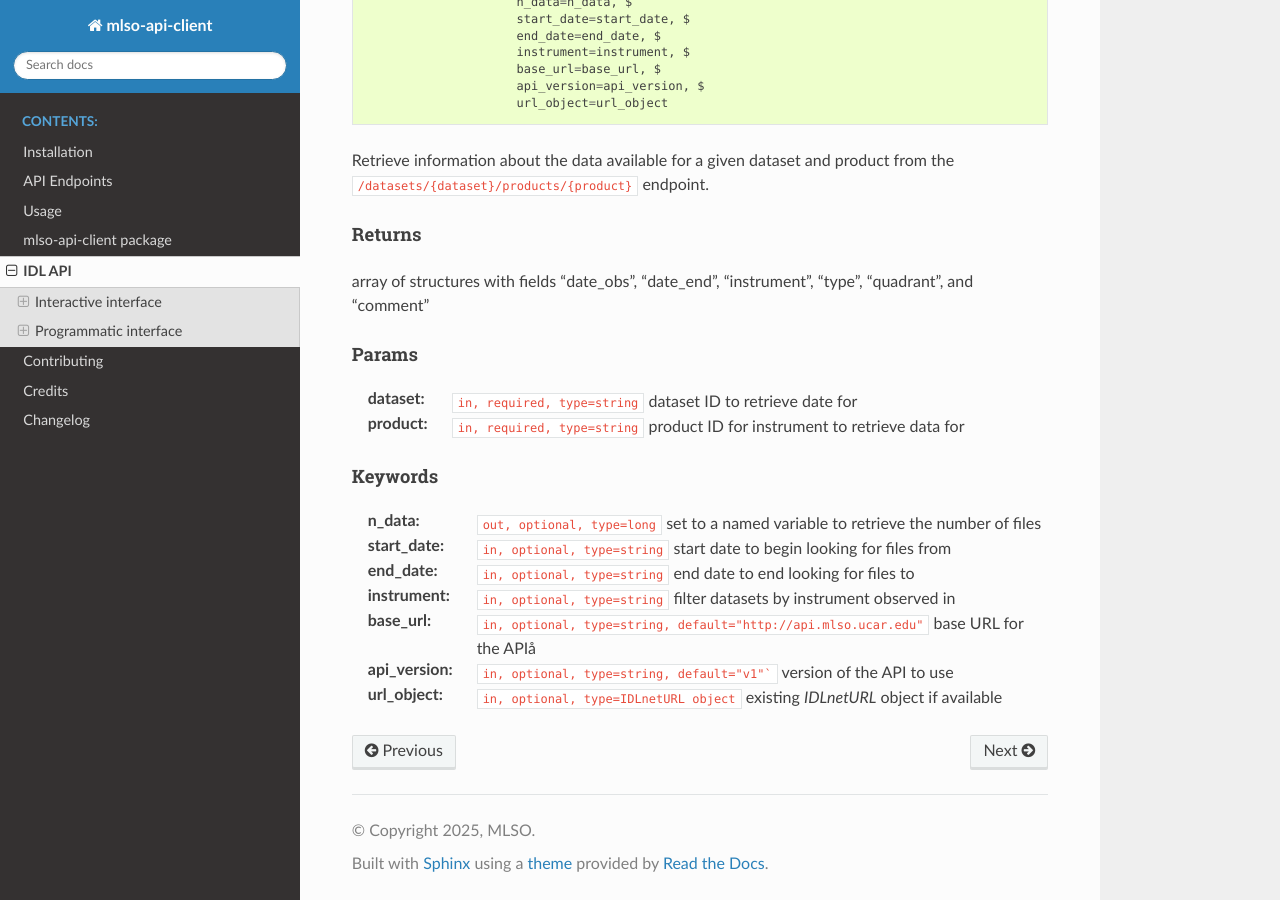
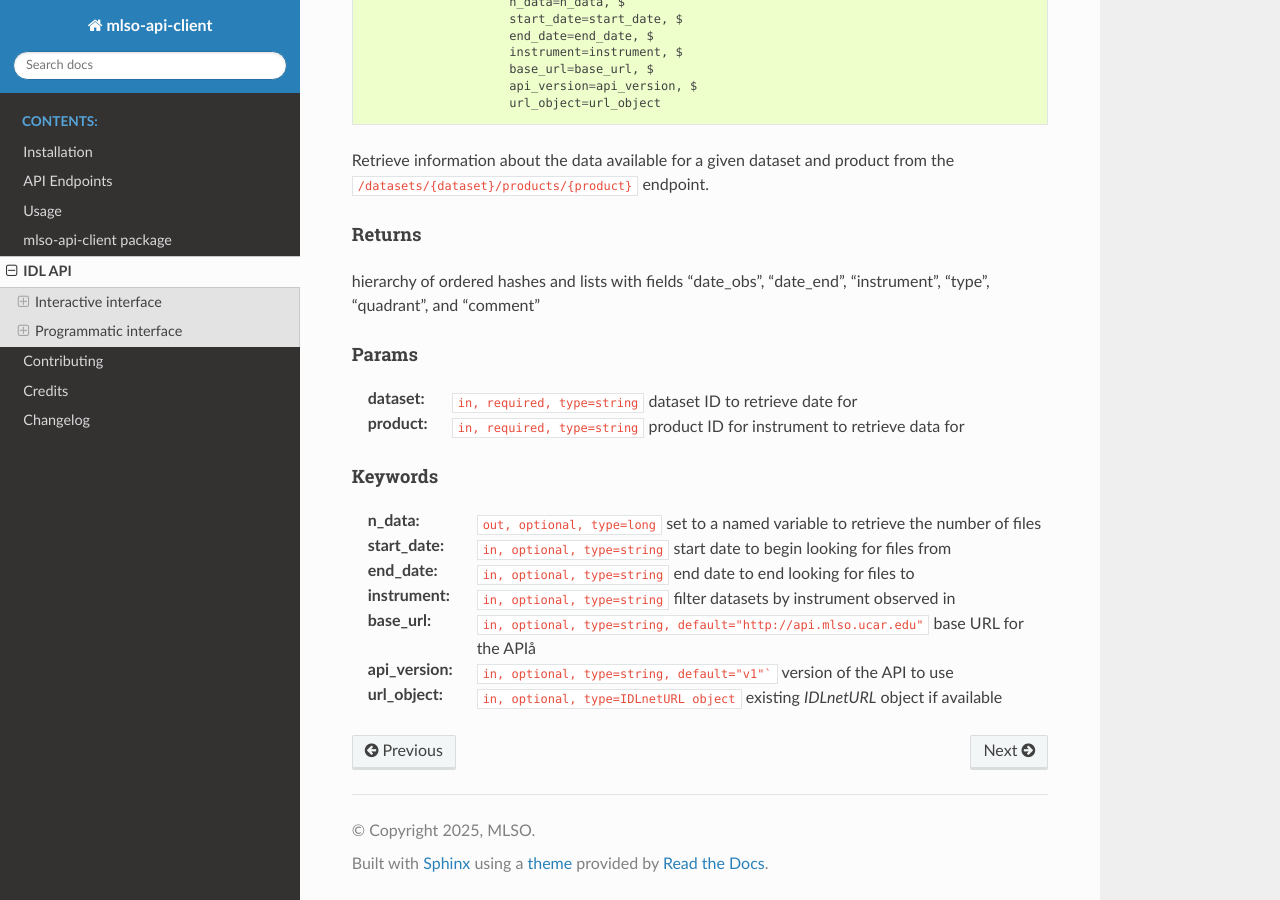
Before and after one commit to NCAR/mlso-api-client, a Sphinx documentation site: the page built from docs/idl-api.rst, in a window 1280 px wide and 900 px high, scrolled down 6018 px. Built offline with Sphinx 7.4.7 and the Read the Docs theme 3.1.0, drawn with Linux system fonts in a browser that asks for light colours; the version number is read from the project's files by our own code; some of the changed text lies outside the part shown.

Commit message:
Update IDL docs for changes to return value of MLSO_FILES and MLSO_DATA

```diff
--- a/docs/idl-api.rst
+++ b/docs/idl-api.rst
@@ -217,7 +217,8 @@
 Returns
 """""""
 
-array of structures with fields "filename" and "url"
+hierarchy of ordered hashes and lists with fields "filename", "url", and other
+file properties
 
 Params
 """"""
@@ -279,13 +280,13 @@
 .. code-block:: IDL
 
     function mlso_data, dataset, product, $
-                         n_data=n_data, $
-                         start_date=start_date, $
-                         end_date=end_date, $
-                         instrument=instrument, $
-                         base_url=base_url, $
-                         api_version=api_version, $
-                         url_object=url_object
+                        n_data=n_data, $
+                        start_date=start_date, $
+                        end_date=end_date, $
+                        instrument=instrument, $
+                        base_url=base_url, $
+                        api_version=api_version, $
+                        url_object=url_object
 
 Retrieve information about the data available for a given dataset and product
 from the ``/datasets/{dataset}/products/{product}`` endpoint.
@@ -293,8 +294,8 @@
 Returns
 """""""
 
-array of structures with fields "date_obs", "date_end", "instrument", "type",
-"quadrant", and "comment"
+hierarchy of ordered hashes and lists with fields "date_obs", "date_end",
+"instrument", "type", "quadrant", and "comment"
 
 Params
 """"""
```
